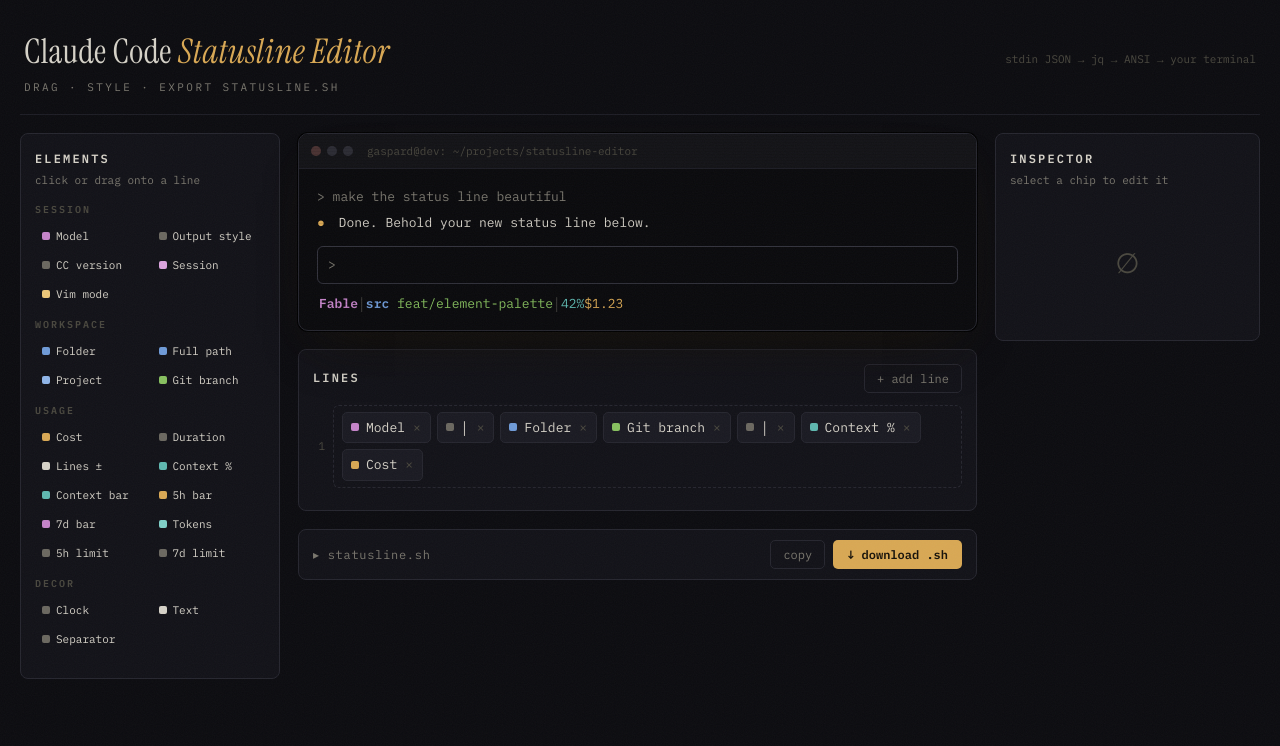
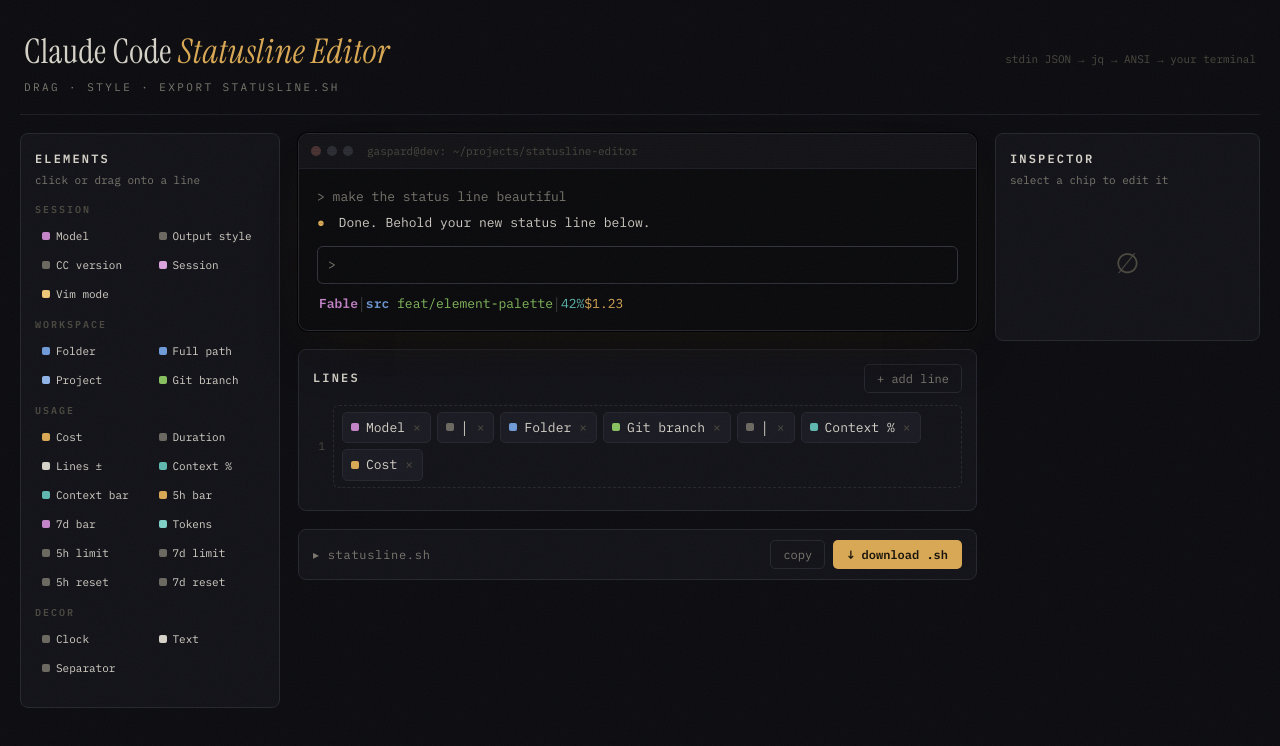
Before and after one commit to azekyoo/claude-code-status-line-editor, a React (Vite) app: page / in a window 1280 px wide. Shown: the top 746 px of the page. Built offline with nearby package versions, Linux system fonts and the light colour scheme.

Commit message:
Add 5h and 7d rate limit reset countdown elements
Two usage elements showing time until the rate limit window resets,
computed from rate_limits.*.resets_at against the current time and
formatted as 3d 2h / 2h 15m / 2m. Guarded like other optional
segments: nothing prints when rate_limits is absent.

```diff
--- a/src/elements.ts
+++ b/src/elements.ts
@@ -24,6 +24,24 @@
   const src = BAR_SOURCES[type]!
   return buildBarSetup(c, src.source, src.keyBase)
 }
+
+const fmtUntil = (epoch: number) => {
+  const d = Math.max(0, epoch - Math.floor(Date.now() / 1000))
+  if (d >= 86400) return `${Math.floor(d / 86400)}d ${Math.floor((d % 86400) / 3600)}h`
+  if (d >= 3600) return `${Math.floor(d / 3600)}h ${Math.floor((d % 3600) / 60)}m`
+  return `${Math.floor(d / 60)}m`
+}
+
+/** countdown-to-reset setup shared by the 5h/7d reset elements */
+const resetSetup = (jqPath: string, v: string, t: string) => [
+  `${t}=$(j '${jqPath} // 0 | floor')`,
+  `if (( ${t} > 0 )); then`,
+  `  ${t}=$(( ${t} - $(date +%s) )); (( ${t} < 0 )) && ${t}=0`,
+  `  if (( ${t} >= 86400 )); then ${v}="$(( ${t} / 86400 ))d $(( (${t} % 86400) / 3600 ))h"`,
+  `  elif (( ${t} >= 3600 )); then ${v}="$(( ${t} / 3600 ))h $(( (${t} % 3600) / 60 ))m"`,
+  `  else ${v}="$(( ${t} / 60 ))m"; fi`,
+  `else ${v}=""; fi`,
+]
 
 export const ELEMENT_DEFS: Record<ElementType, ElementDef> = {
   model: {
@@ -256,6 +274,30 @@
       value: '${seg_rate7}',
     }),
   },
+  'rate-5h-reset': {
+    type: 'rate-5h-reset',
+    label: '5h reset',
+    hint: 'Time until the 5-hour window resets',
+    category: 'usage',
+    defaults: { color: 'bright-black', prefix: 'resets ' },
+    preview: () => fmtUntil(MOCK.rate_limits.five_hour.resets_at),
+    emit: () => ({
+      setup: resetSetup('.rate_limits.five_hour.resets_at', 'seg_r5rst', '_t5'),
+      value: '${seg_r5rst}',
+    }),
+  },
+  'rate-7d-reset': {
+    type: 'rate-7d-reset',
+    label: '7d reset',
+    hint: 'Time until the 7-day window resets',
+    category: 'usage',
+    defaults: { color: 'bright-black', prefix: 'resets ' },
+    preview: () => fmtUntil(MOCK.rate_limits.seven_day.resets_at),
+    emit: () => ({
+      setup: resetSetup('.rate_limits.seven_day.resets_at', 'seg_r7rst', '_t7'),
+      value: '${seg_r7rst}',
+    }),
+  },
   time: {
     type: 'time',
     label: 'Clock',
--- a/src/exporter.ts
+++ b/src/exporter.ts
@@ -5,12 +5,20 @@
 
 /** Element types whose segment may legitimately be empty at runtime —
  *  wrap them in a guard so prefix/suffix don't print alone. */
-const OPTIONAL_TYPES = new Set<ElementType>(['git-branch', 'session-name', 'vim-mode'])
+const OPTIONAL_TYPES = new Set<ElementType>([
+  'git-branch',
+  'session-name',
+  'vim-mode',
+  'rate-5h-reset',
+  'rate-7d-reset',
+])
 
 const OPTIONAL_VAR: Partial<Record<ElementType, string>> = {
   'git-branch': 'seg_branch',
   'session-name': 'seg_sess',
   'vim-mode': 'seg_vim',
+  'rate-5h-reset': 'seg_r5rst',
+  'rate-7d-reset': 'seg_r7rst',
 }
 
 /** Escape a literal string for inclusion inside bash double quotes. */
--- a/src/mock.ts
+++ b/src/mock.ts
@@ -24,8 +24,14 @@
     remaining_percentage: 58,
   },
   rate_limits: {
-    five_hour: { used_percentage: 23.5 },
-    seven_day: { used_percentage: 41.2 },
+    five_hour: {
+      used_percentage: 23.5,
+      resets_at: Math.floor(Date.now() / 1000) + 2 * 3600 + 13 * 60,
+    },
+    seven_day: {
+      used_percentage: 41.2,
+      resets_at: Math.floor(Date.now() / 1000) + 3 * 86400 + 7 * 3600,
+    },
   },
   vim: { mode: 'NORMAL' },
   gitBranch: 'feat/element-palette',
--- a/src/types.ts
+++ b/src/types.ts
@@ -41,6 +41,8 @@
   | 'rate-7d'
   | 'rate-5h-bar'
   | 'rate-7d-bar'
+  | 'rate-5h-reset'
+  | 'rate-7d-reset'
   | 'time'
   | 'text'
   | 'sep'
```
